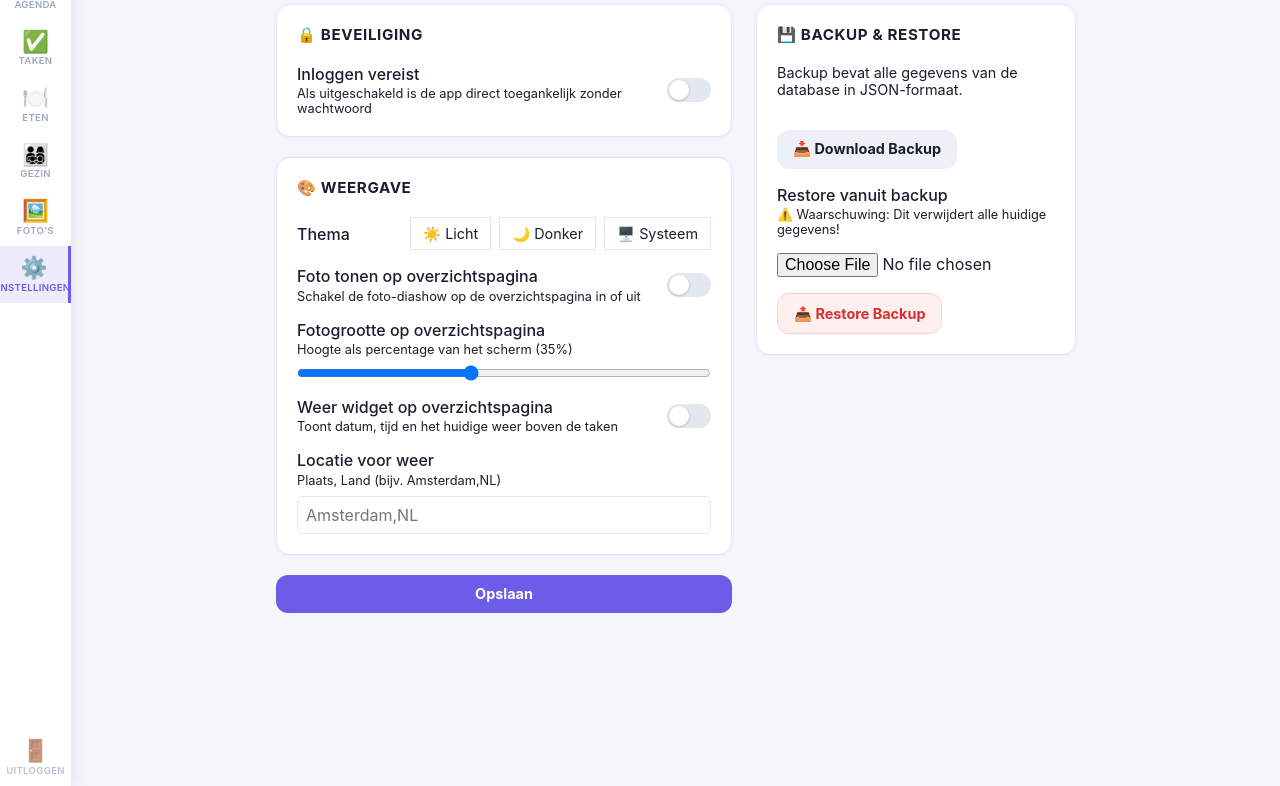
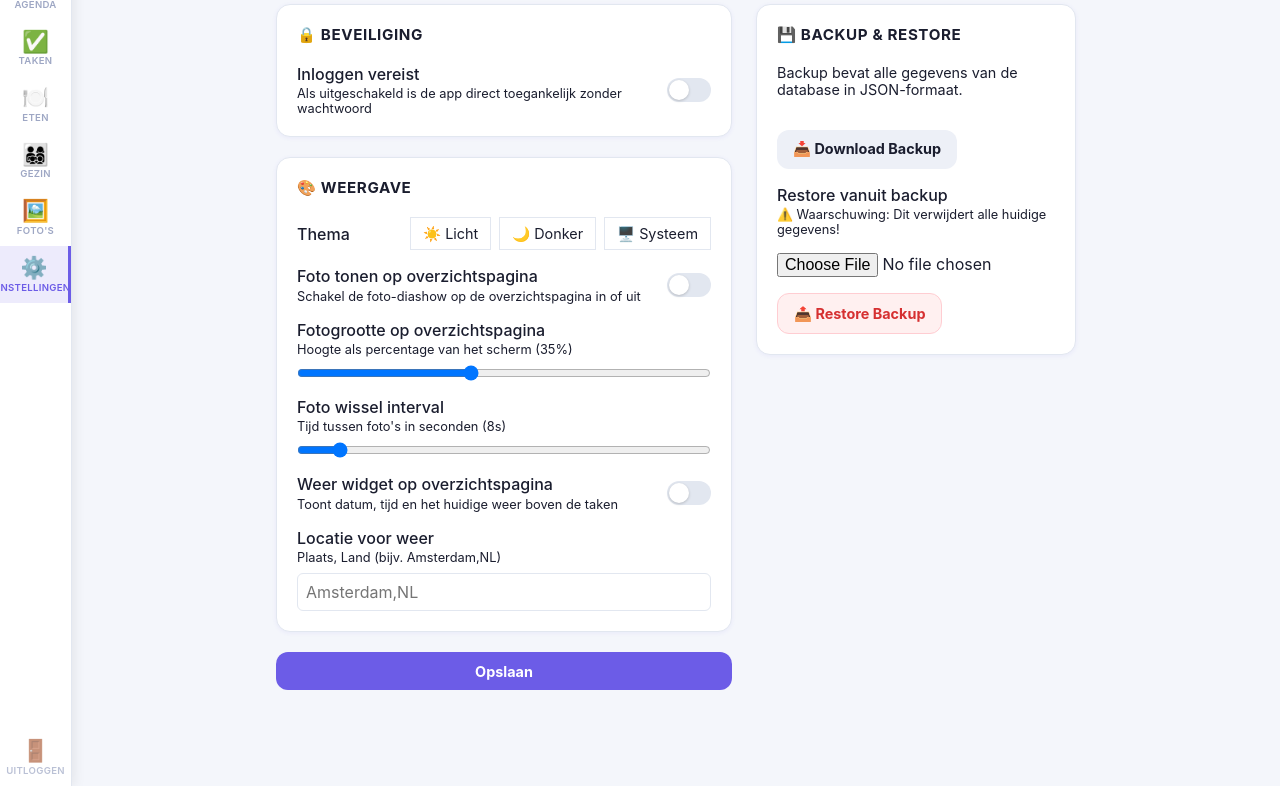
Before and after one commit to lmeulen/FamiliePlanner, a Python web app: template app/templates/settings.html in a window 1280 px wide. Shown: the part 105-891 px from the top of the page. Run offline with Jinja, Linux system fonts and the light colour scheme; the template is opened without the code that fills it, so the values that code supplies are empty.

Commit message:
feat: Add configurable photo rotation interval setting
Dashboard photo slideshow interval can now be configured in settings (3-60 seconds, default 8s).
Includes slider control in settings UI with live preview.

Co-Authored-By: Claude Sonnet 4.5 <noreply@anthropic.com>

```diff
--- a/app/static/js/settings.js
+++ b/app/static/js/settings.js
@@ -6,6 +6,9 @@
   const photoHeightRow    = document.getElementById('photo-height-row');
   const photoSlider       = document.getElementById('photo-height');
   const photoValEl        = document.getElementById('photo-height-val');
+  const photoIntervalRow  = document.getElementById('photo-interval-row');
+  const photoIntervalSlider = document.getElementById('photo-interval');
+  const photoIntervalValEl = document.getElementById('photo-interval-val');
   const weatherToggle     = document.getElementById('weather-enabled');
   const weatherLocationRow = document.getElementById('weather-location-row');
   const weatherLocationInput = document.getElementById('weather-location');
@@ -15,6 +18,8 @@
     const enabled = photoToggle.checked;
     photoHeightRow.style.opacity = enabled ? '' : '0.4';
     photoSlider.disabled = !enabled;
+    photoIntervalRow.style.opacity = enabled ? '' : '0.4';
+    photoIntervalSlider.disabled = !enabled;
   }
 
   function updateWeatherLocationRow() {
@@ -35,6 +40,10 @@
     photoSlider.value = h;
     photoValEl.textContent = h;
 
+    const interval = s.dashboard_photo_interval || 8;
+    photoIntervalSlider.value = interval;
+    photoIntervalValEl.textContent = interval;
+
     const theme = s.theme || 'system';
     const radio = form.querySelector(`input[name="theme"][value="${theme}"]`);
     if (radio) radio.checked = true;
@@ -51,6 +60,10 @@
     photoValEl.textContent = photoSlider.value;
   });
 
+  photoIntervalSlider.addEventListener('input', () => {
+    photoIntervalValEl.textContent = photoIntervalSlider.value;
+  });
+
   photoToggle.addEventListener('change', updatePhotoHeightRow);
   weatherToggle.addEventListener('change', updateWeatherLocationRow);
 
@@ -62,6 +75,7 @@
       auth_required: authToggle.checked,
       dashboard_photo_enabled: photoToggle.checked,
       dashboard_photo_height: parseInt(photoSlider.value, 10),
+      dashboard_photo_interval: parseInt(photoIntervalSlider.value, 10),
       theme,
       weather_enabled: weatherToggle.checked,
       weather_location: weatherLocationInput.value.trim() || 'Amsterdam,NL',
--- a/app/templates/settings.html
+++ b/app/templates/settings.html
@@ -71,6 +71,16 @@
                class="settings-slider" aria-label="Fotogrootte" />
       </div>
 
+      <div class="settings-row settings-row--col" id="photo-interval-row">
+        <span class="settings-label">
+          <span class="settings-label-main">Foto wissel interval</span>
+          <span class="settings-label-hint">Tijd tussen foto's in seconden (<span id="photo-interval-val">8</span>s)</span>
+        </span>
+        <input type="range" id="photo-interval" name="dashboard_photo_interval"
+               min="3" max="60" step="1" value="8"
+               class="settings-slider" aria-label="Foto interval" />
+      </div>
+
       <label class="settings-row">
         <span class="settings-label">
           <span class="settings-label-main">Weer widget op overzichtspagina</span>
```
Also changed, not shown: app/routers/settings.py (+6 -1 lines), app/static/js/dashboard.js (+10 -4 lines).
